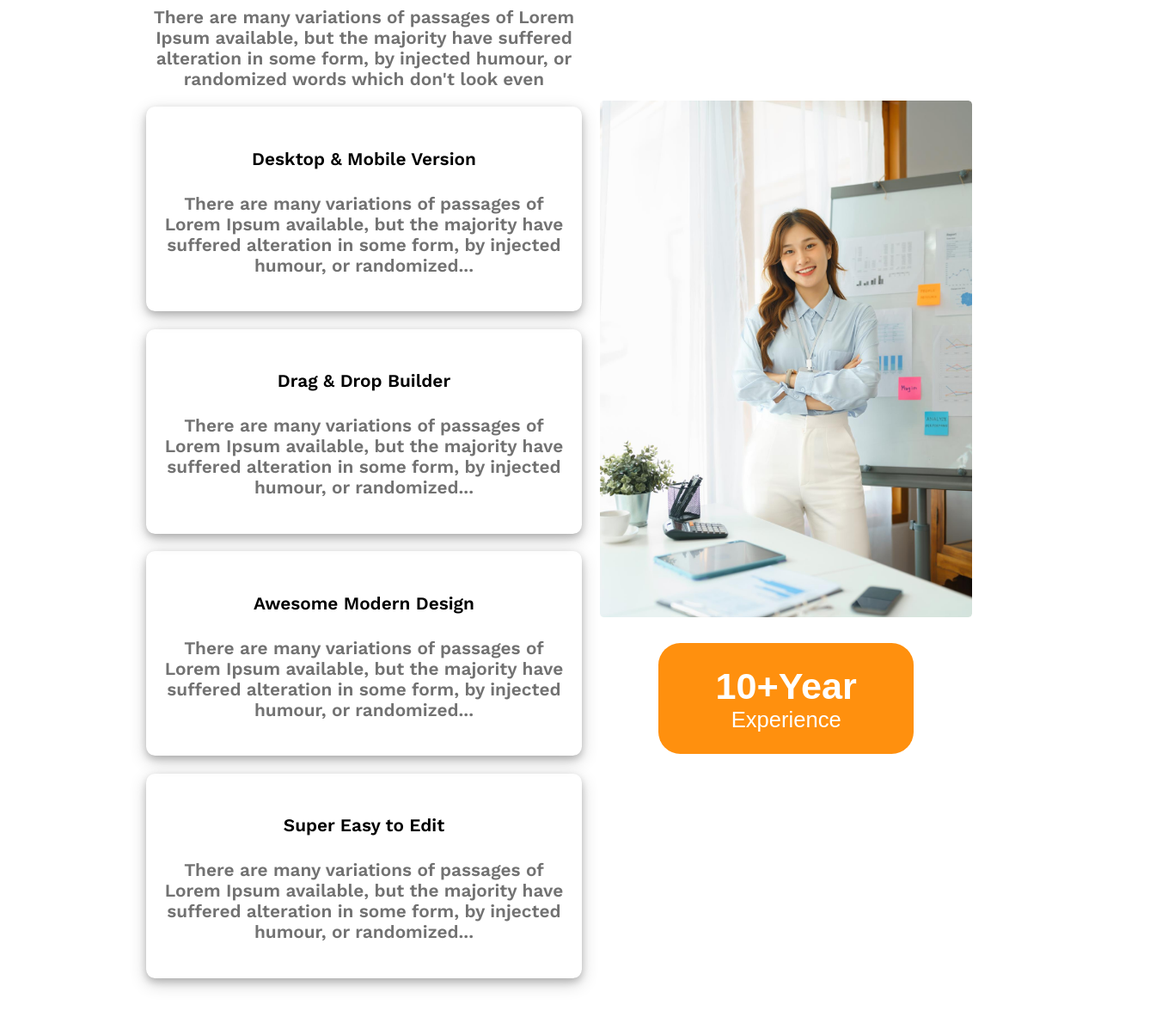
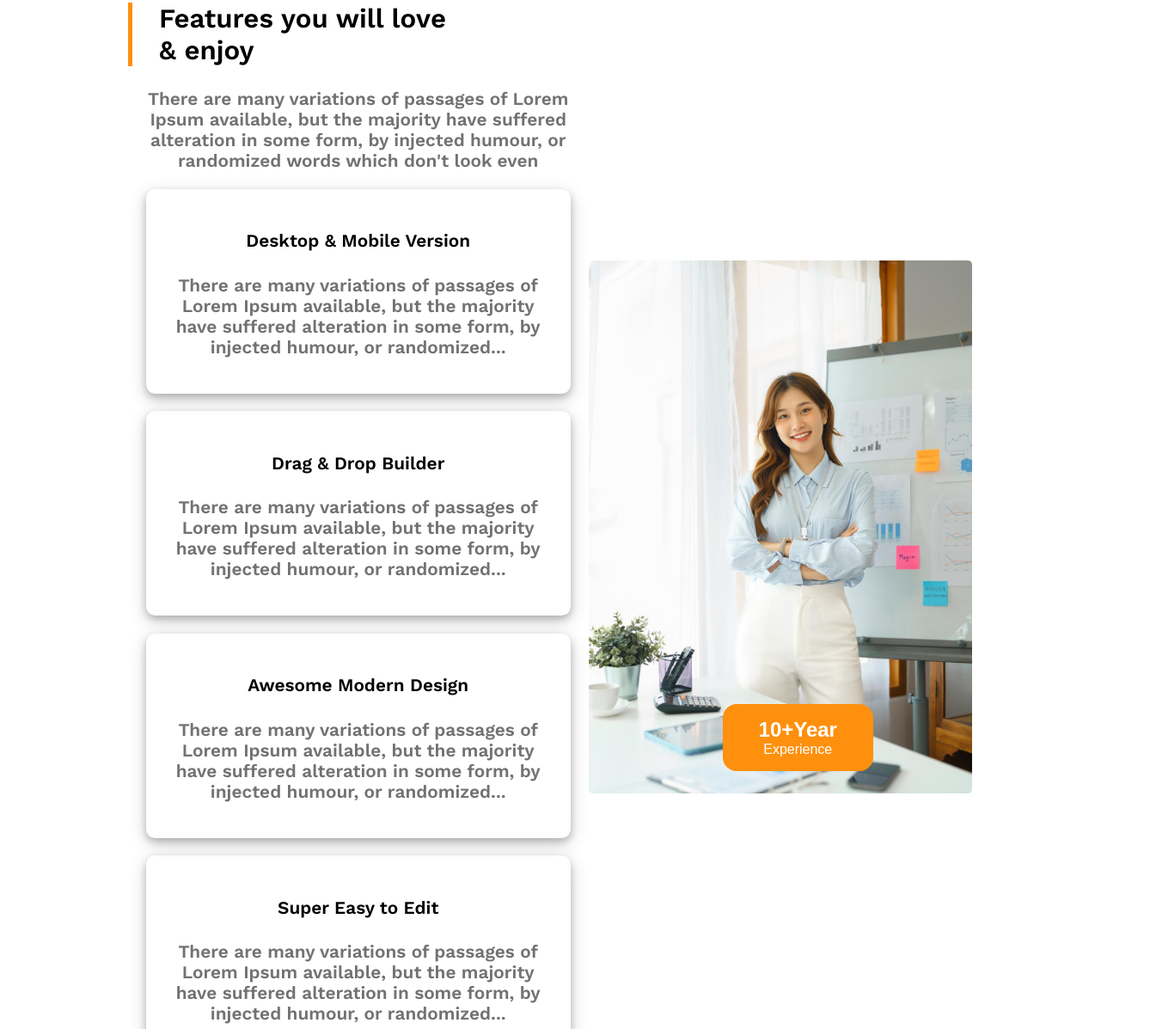
Before and after one commit to sadmanador/G3-Architexts_assignment_2, a plain HTML site: page index.html in a window 1280 px wide. Shown: the part 1603-2800 px from the top of the page at 86% size, 1345 px wide, since content can reach past the window. Drawn offline with nearby package versions, Linux system fonts and the light colour scheme.

Commit message:
adjustment done!

```diff
--- a/style/style.css
+++ b/style/style.css
@@ -21,9 +21,6 @@
     font-size: 3rem;
 }
 
-h2 {
-    font-size: 2.7rem;
-}
 
 .container {
     width: 80%;
@@ -115,7 +112,7 @@
 
 .features_title {
     text-align: start;
-    width: 20ch;
+    width: 15ch;
 }
 
 .feature_text {
@@ -137,19 +134,26 @@
 .offering_item {
     padding: 1em;
     margin: 1em;
-    /* border: 1px solid gray; */
     border-radius: .5em;
     box-shadow: 0 4px 8px 0 rgba(0, 0, 0, 0.2), 0 6px 20px 0 rgba(0, 0, 0, 0.19);
 }
+
 
 .offering_item p {
     color: var(--silver);
 }
 
+.offering_img{
+    position: relative;
+}
+
 .offering_btn {
+    position: absolute;
+    top: 80%;
+    left: 35%;
     color: white;
     border: none;
-    font-size: 1.6rem;
+    font-size: 1rem;
     padding: 1em 2.6em;
     margin-top: 1em;
     border-radius: 1em;
@@ -159,6 +163,8 @@
 .offering_btn:hover {
     transform: translateY(-20px) scale(1.1, 1.1);
 }
+
+
 
 .offering_img img{
     width: 100%;
@@ -260,6 +266,7 @@
     }
     .nav-options{
         display: flex;
+        flex-wrap: wrap;
     }
 
     .features{
@@ -285,7 +292,7 @@
 
     .offering{
         display: grid;
-        grid-template-columns: 1fr 1fr;
+        grid-template-columns: 1.2fr 1fr;
         align-items: center;
     }
     .fact_header{
@@ -300,6 +307,7 @@
     }
     .sponsor_img_group{
         display: flex;
+        flex-wrap: wrap;
         justify-content: space-evenly;
     }
     .contact{
```
